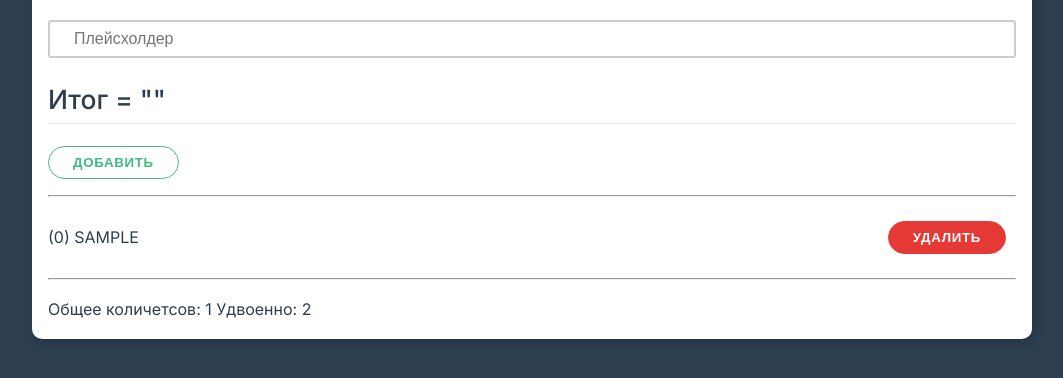
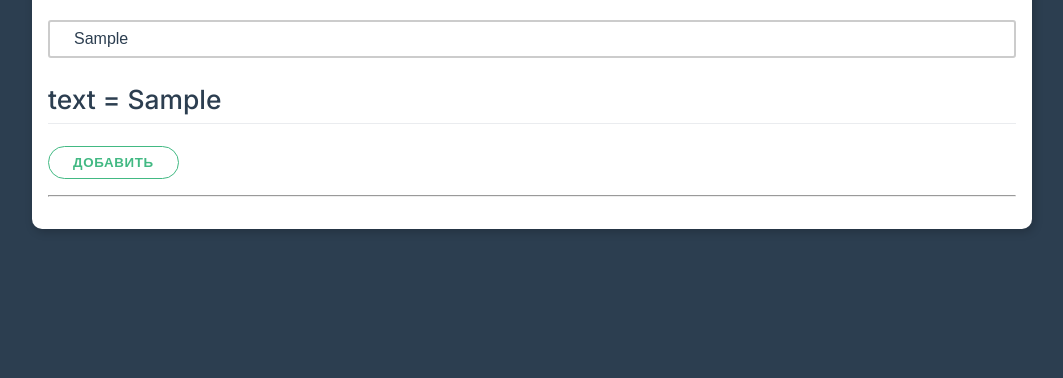
Before and after one commit to Vladislav-Chistyakov/Vue-Vladilen-Minin, a plain HTML site: page index.html in a window 1280 px wide. Both pictures are taken after typing "Sample" into the empty fields and a click on the button "ДОБАВИТЬ". Shown: the part 102-480 px from the top of the page, without its empty margins (108-1171 px from the left). Drawn offline with nearby package versions, Linux system fonts and the light colour scheme.

Commit message:
Resuming the course

```diff
--- a/app.js
+++ b/app.js
@@ -1,39 +1,16 @@
 const App = {
   data() {
     return {
-      title: "Список заметок",
-      placeholder: "Плейсхолдер",
-      inputValue: "",
-      notes: [],
+      title: 'Список заметок',
+      placeholderString: 'Введите текст',
+      inputValue: '',
     }
   },
   methods: {
-    clickBtn() {
-      if (this.inputValue !== '') {
-        this.notes.push(this.inputValue);
-        this.inputValue = "";
-      }
-    },
-    removeNote(index) {
-      console.log("ev", index);
-      this.notes.splice(index, 1);
-    },
-    toUpperCase(item) {
-      return item.toUpperCase();
-    },
-  },
-  computed: {
-    doubleCountComputed() {
-      return this.notes.length * 2;
-    }
-  },
-  watch: {
-    inputValue(value) {
-      if (value.length > 10) {
-        this.inputValue = '';
-      }
+    changeInputHeandler(event) {
+      this.inputValue = event.target.value
     },
   }
 }
 
-Vue.createApp(App).mount("#app")
+Vue.createApp(App).mount('#app')
--- a/index.html
+++ b/index.html
@@ -1,5 +1,5 @@
 <!DOCTYPE html>
-<html lang="en">
+<html lang="ru">
 
 <head>
   <meta charset="UTF-8">
@@ -11,32 +11,19 @@
 
 <body>
 
-  <div class="container" id="app">
+  <div id="app" class="container">
     <div class="card">
       <h1>{{ title }}</h1>
       <div class="form-control">
-        <input
-          :placeholder="placeholder"
-          @keypress.enter="clickBtn"
-          v-model="inputValue"
-          type="text"
+        <input type="text" class="" v-bind:placeholder="placeholderString"
+        v-on:input="changeInputHeandler"
         />
       </div>
-      <h2>Итог = "{{ inputValue }}"</h2>
-      <button @click="clickBtn" class="btn">Добавить</button>
-      <hr>
-      <ul class="list" v-if="notes.length !== 0">
-        <li class="list-item" v-for="(note, index) in notes" :key="note">
-          ({{ index }}) {{ toUpperCase(note) }}
-          <button @click="removeNote(index)" class="btn danger">Удалить</button>
-        </li>
-        <hr>
-        <li>Общее количетсов: {{ notes.length }}   Удвоенно: {{ doubleCountComputed }}</li>
-      </ul>
-      <div class="" v-else-if="notes.length === 0">Заметок пока нет. Следует добавить</div>
+      <h2>text =  {{ inputValue }}</h2>
+      <button class="btn">Добавить</button>
+      <hr/>
     </div>
   </div>
-
 
   <script src="https://unpkg.com/vue@3/dist/vue.global.js"></script>
   <script src="app.js"></script>
```
